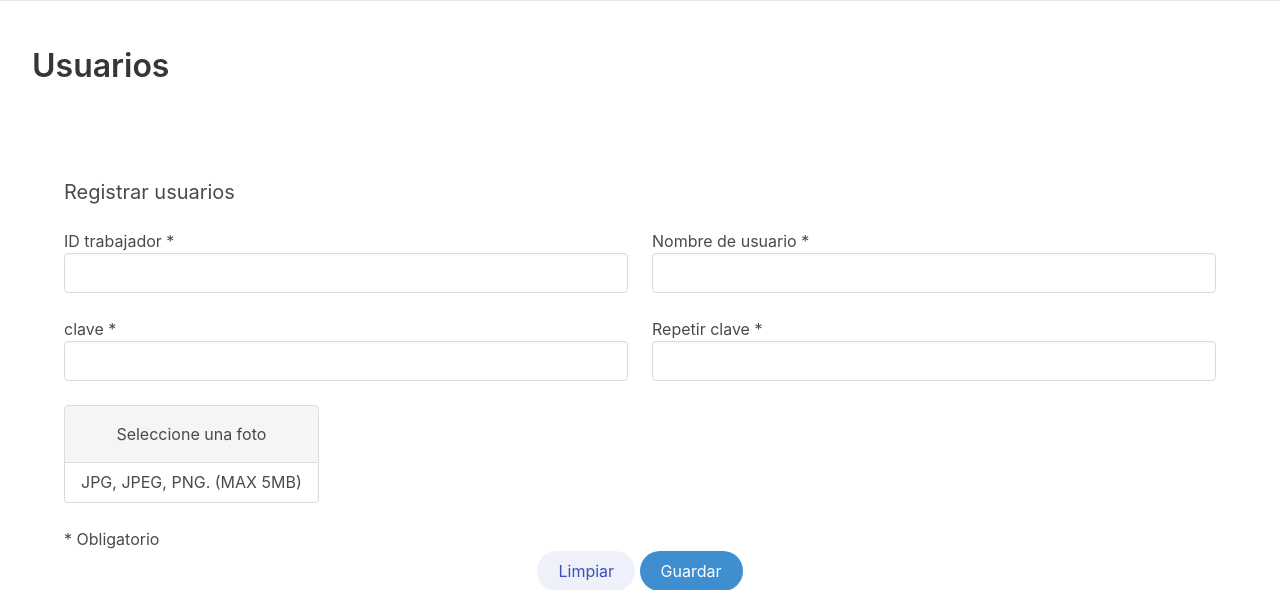
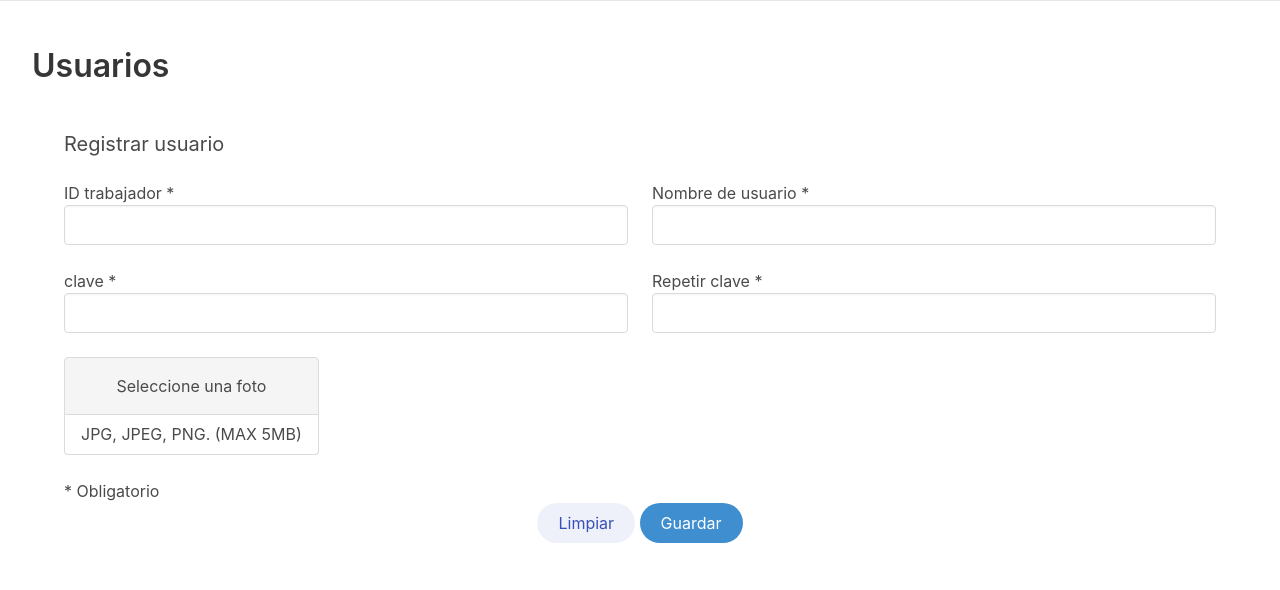
Before and after one commit to Xanderitsme/deco_hogar, a PHP site: the page made by app/views/content/nuevoUsuario-view.php in a window 1280 px wide. Shown: the top 590 px of the page. Run offline with PHP 8.4, Linux system fonts and the light colour scheme; the template is opened without the code that fills it, so the values that code supplies are empty; some libraries are stand-ins or nearby versions.

Commit message:
se modificaron los estilos

```diff
--- a/app/views/content/nuevoUsuario-view.php
+++ b/app/views/content/nuevoUsuario-view.php
@@ -1,11 +1,11 @@
 <div class="borde"></div>
-<div class="container is-fluid mb-6">
-	<h1 class="title pt-6">Usuarios</h1>
+<div class="container is-fluid mt-6">
+	<h1 class="title">Usuarios</h1>
 </div>
 <div class="container pb-6 pt-6">
-	<h2 class="subtitle">Registrar usuarios</h2>
+	<h2 class="subtitle">Registrar usuario</h2>
 	<form class="FormularioAjax" action="<?php echo APP_URL; ?>app/ajax/usuarioAjax.php" method="POST" autocomplete="off" enctype="multipart/form-data" >
-		<input type="hidden" name="nuevo_usuario" value="registrar">
+		<input type="hidden" name="modulo_usuario" value="registrar">
 		<div class="columns">
 		  	<div class="column">
 		    	<div class="control">
```
